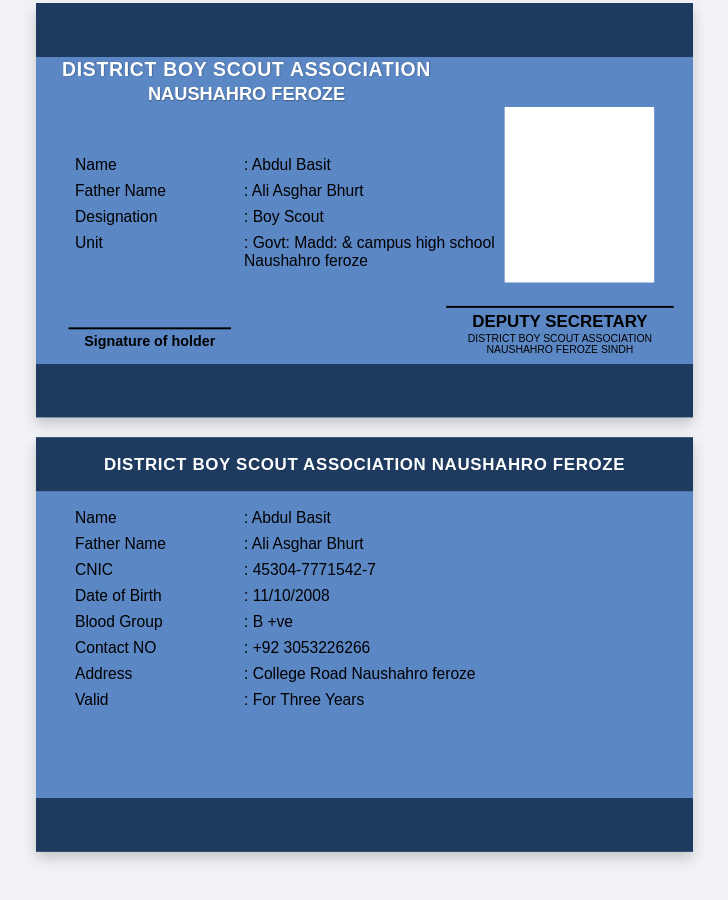
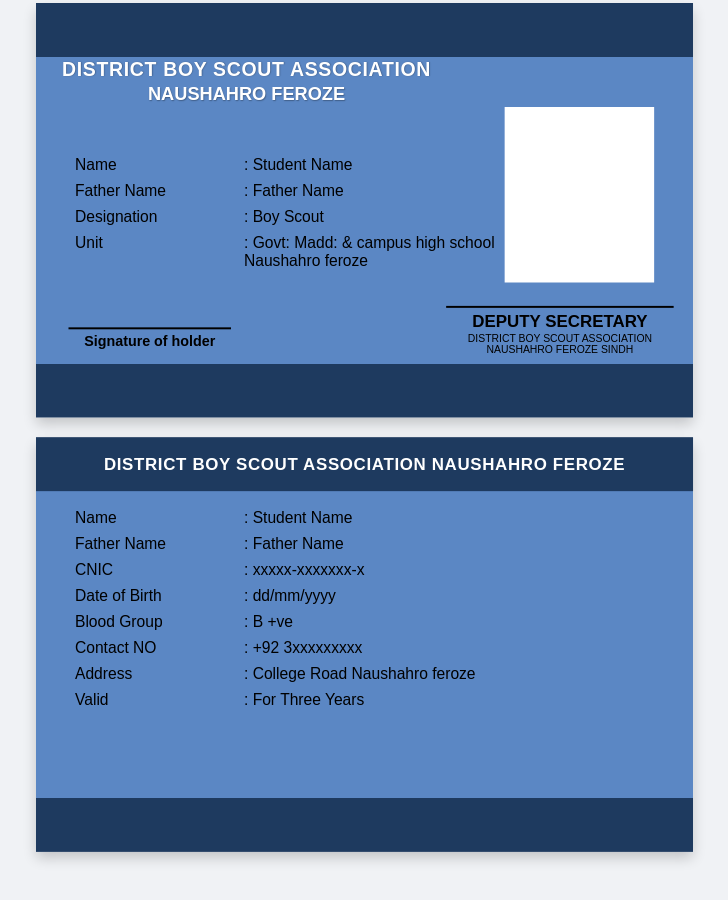
Before and after one commit to mudasirchanna/nf-scout-id-card, a plain HTML site: page index.html in a window 1280 px wide. Shown: the part 1451-2351 px from the top of the page, without its empty margins (99-827 px from the left). Drawn offline with nearby package versions, Linux system fonts and the light colour scheme.

Commit message:
update names as defaults

```diff
--- a/index.html
+++ b/index.html
@@ -170,11 +170,11 @@
                         <table class="details-table">
                             <tr>
                                 <td class="lbl-cell">Name</td>
-                                <td class="val-cell">: <span id="viewName">Abdul Basit</span></td>
+                                <td class="val-cell">: <span id="viewName">Student Name</span></td>
                             </tr>
                             <tr>
                                 <td class="lbl-cell">Father Name</td>
-                                <td class="val-cell">: <span id="viewFather">Ali Asghar Bhurt</span></td>
+                                <td class="val-cell">: <span id="viewFather">Father Name</span></td>
                             </tr>
                             <tr>
                                 <td class="lbl-cell">Designation</td>
@@ -229,19 +229,19 @@
                          <table class="details-table">
                             <tr>
                                 <td class="lbl-cell">Name</td>
-                                <td class="val-cell">: <span id="viewNameBack">Abdul Basit</span></td>
+                                <td class="val-cell">: <span id="viewNameBack">Student Name</span></td>
                             </tr>
                             <tr>
                                 <td class="lbl-cell">Father Name</td>
-                                <td class="val-cell">: <span id="viewFatherBack">Ali Asghar Bhurt</span></td>
+                                <td class="val-cell">: <span id="viewFatherBack">Father Name</span></td>
                             </tr>
                             <tr>
                                 <td class="lbl-cell">CNIC</td>
-                                <td class="val-cell">: <span id="viewCnic">45304-7771542-7</span></td>
+                                <td class="val-cell">: <span id="viewCnic">xxxxx-xxxxxxx-x</span></td>
                             </tr>
                             <tr>
                                 <td class="lbl-cell">Date of Birth</td>
-                                <td class="val-cell">: <span id="viewDob">11/10/2008</span></td>
+                                <td class="val-cell">: <span id="viewDob">dd/mm/yyyy</span></td>
                             </tr>
                             <tr>
                                 <td class="lbl-cell">Blood Group</td>
@@ -249,7 +249,7 @@
                             </tr>
                             <tr>
                                 <td class="lbl-cell">Contact NO</td>
-                                <td class="val-cell">: <span id="viewContact">+92 3053226266</span></td>
+                                <td class="val-cell">: <span id="viewContact">+92 3xxxxxxxxx</span></td>
                             </tr>
                             <tr>
                                 <td class="lbl-cell">Address</td>
@@ -277,22 +277,22 @@
                 return val ? val : defaultVal;
             };
 
-            document.getElementById('viewName').innerText = getVal('name', 'Abdul Basit');
-            document.getElementById('viewNameBack').innerText = getVal('name', 'Abdul Basit');
+            document.getElementById('viewName').innerText = getVal('name', 'Student Name');
+            document.getElementById('viewNameBack').innerText = getVal('name', 'Student Name');
 
-            document.getElementById('viewFather').innerText = getVal('fatherName', 'Ali Asghar Bhurt');
-            document.getElementById('viewFatherBack').innerText = getVal('fatherName', 'Ali Asghar Bhurt');
+            document.getElementById('viewFather').innerText = getVal('fatherName', 'Father Name');
+            document.getElementById('viewFatherBack').innerText = getVal('fatherName', 'Father Name');
 
             document.getElementById('viewDesignation').innerText = getVal('designation', 'Boy Scout');
             document.getElementById('viewUnit').innerText = getVal('unit', 'Govt: Madd: & campus high school Naushahro feroze');
-            document.getElementById('viewCnic').innerText = getVal('cnic', '45304-7771542-7');
+            document.getElementById('viewCnic').innerText = getVal('cnic', 'xxxxx-xxxxxxx-x');
 
             const dobVal = document.getElementById('dob').value;
-            const dobDisplay = dobVal ? new Date(dobVal).toLocaleDateString('en-GB') : '11/10/2008';
+            const dobDisplay = dobVal ? new Date(dobVal).toLocaleDateString('en-GB') : 'dd/mm/yyyy';
             document.getElementById('viewDob').innerText = dobDisplay;
 
             document.getElementById('viewBlood').innerText = getVal('bloodGroup', 'B +ve');
-            document.getElementById('viewContact').innerText = getVal('contact', '+92 3053226266');
+            document.getElementById('viewContact').innerText = getVal('contact', '+92 3xxxxxxxxx');
             document.getElementById('viewAddress').innerText = getVal('address', 'College Road Naushahro feroze');
             document.getElementById('viewValid').innerText = getVal('validYears', 'Three');
         }
```
